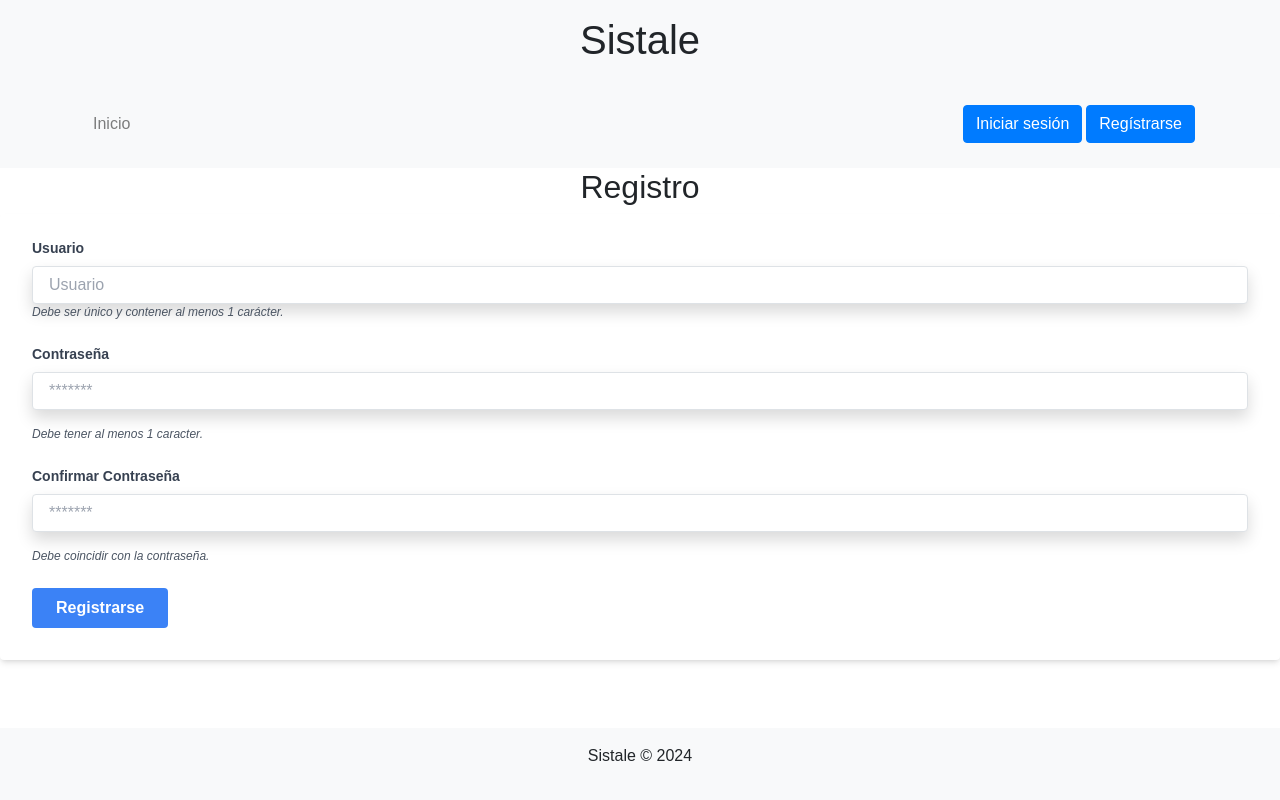
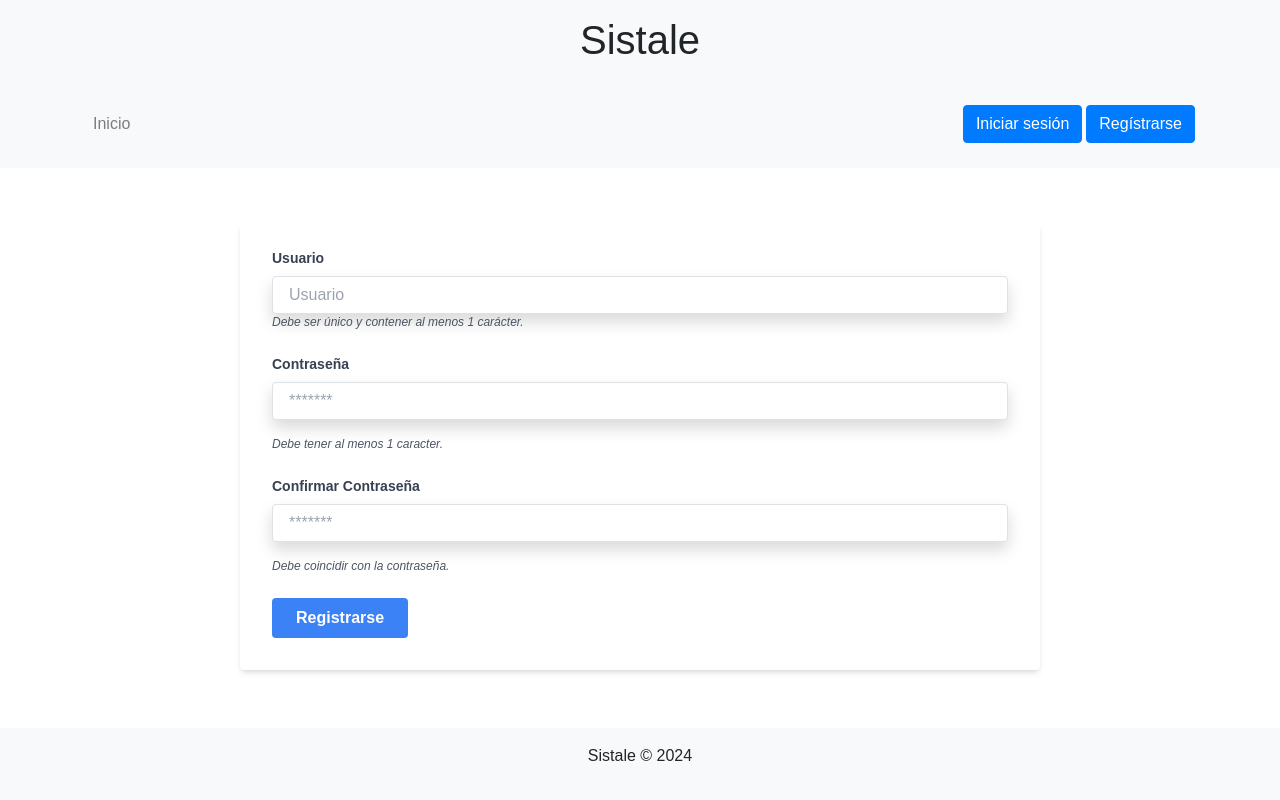
Before and after one commit to JoseLuisADA/proyectofinaldaw, a Next.js app in the folder sistaleforo-web-final/: page /register in a window 1280 px wide. Built offline with nearby package versions, Linux system fonts and the light colour scheme; a web font is replaced by a local one.

Commit message:
variable validationError removed,  now the general error variable recieve the zod validation error message. Better styles applied

```diff
--- a/sistaleforo-web-final/src/app/register/page.tsx
+++ b/sistaleforo-web-final/src/app/register/page.tsx
@@ -8,29 +8,27 @@ const SignUpPage = () => {
   const [username, setUsername] = useState('');
   const [password, setPassword] = useState('');
   const [confirmPassword, setConfirmPassword] = useState('');
-  const [validationError, setValidationError] = useState('');
-  const { register, isLoading, error } = useRegister(); // Usar el hook useRegister
+  const { register, isLoading, error, setError } = useRegister(); // Usar el hook useRegister
 
   const handleSignUp = async (event: React.FormEvent) => {
     event.preventDefault();
     const result = userSchema.safeParse({ username, password, confirmPassword });
     if (!result.success) {
-      setValidationError(result.error.issues.map(issue => issue.message).join(", "));
+      setError(result.error.issues.map(issue => issue.message).join(", "));
       return;
     }
-    setValidationError('');
+    setError('');
     try {
       await register(username, password);
     } catch (err) {
       console.error('Error al registrarse:', err);
-      setValidationError('Error al registrarse. Por favor, inténtelo de nuevo.');
+      setError('Error al registrarse. Por favor, inténtelo de nuevo.');
     }
   };
 
   return (
-    <div className="w-full h-full">
-      <h2 className='text-center'>Registro</h2>
-      <form className="bg-white shadow-md rounded px-8 pt-6 pb-8 mb-4" onSubmit={handleSignUp}>
+    <div className='flex justify-center'>
+      <form className="bg-white shadow-md rounded px-8 pt-6 pb-8 w-[50rem] mt-14" onSubmit={handleSignUp}>
         <div className="mb-4">
           <label className="block text-gray-700 text-sm font-bold mb-2" htmlFor="username">
             Usuario
@@ -82,8 +80,7 @@ const SignUpPage = () => {
             )}
           </button>
         </div>
-        {validationError && <p className="text-red-500 text-center font-bold italic">{validationError}</p>}
-        {error && <p className="text-red-500 text-center font-bold italic">{error}</p>}
+        {error && <p className="text-red-500 text-center font-bold italic mt-3">{error}</p>}
       </form>
     </div>
   );
```
